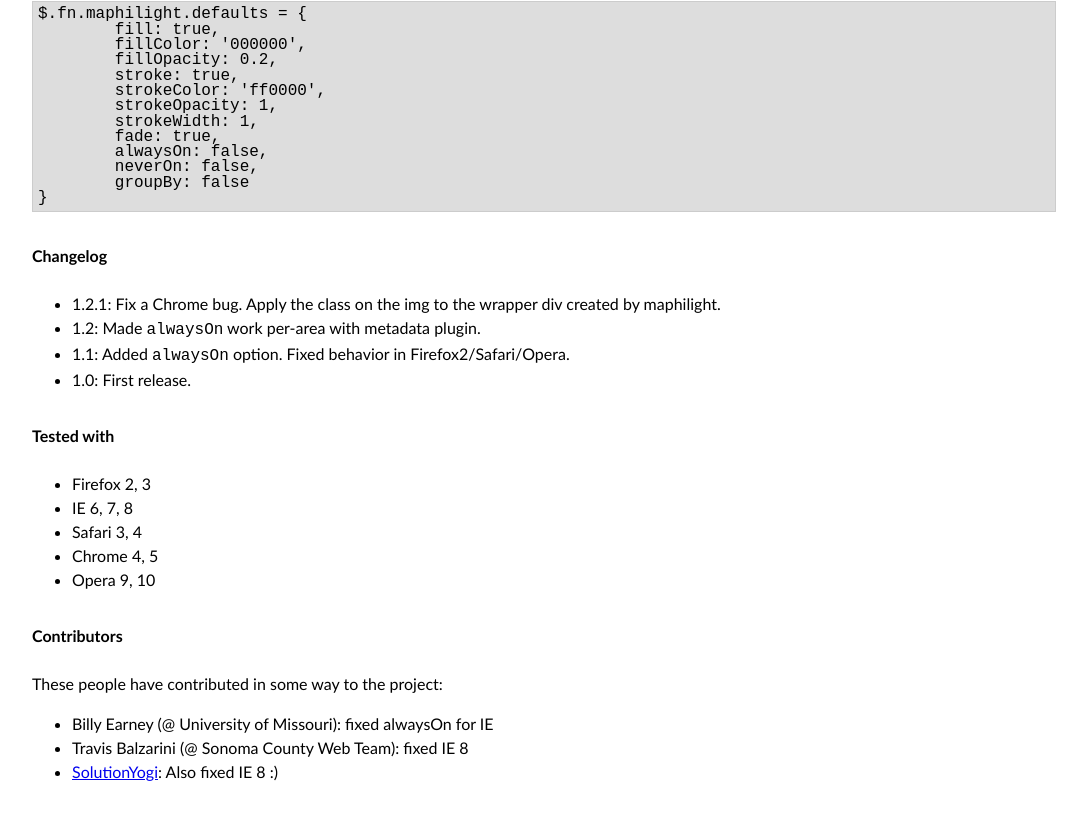
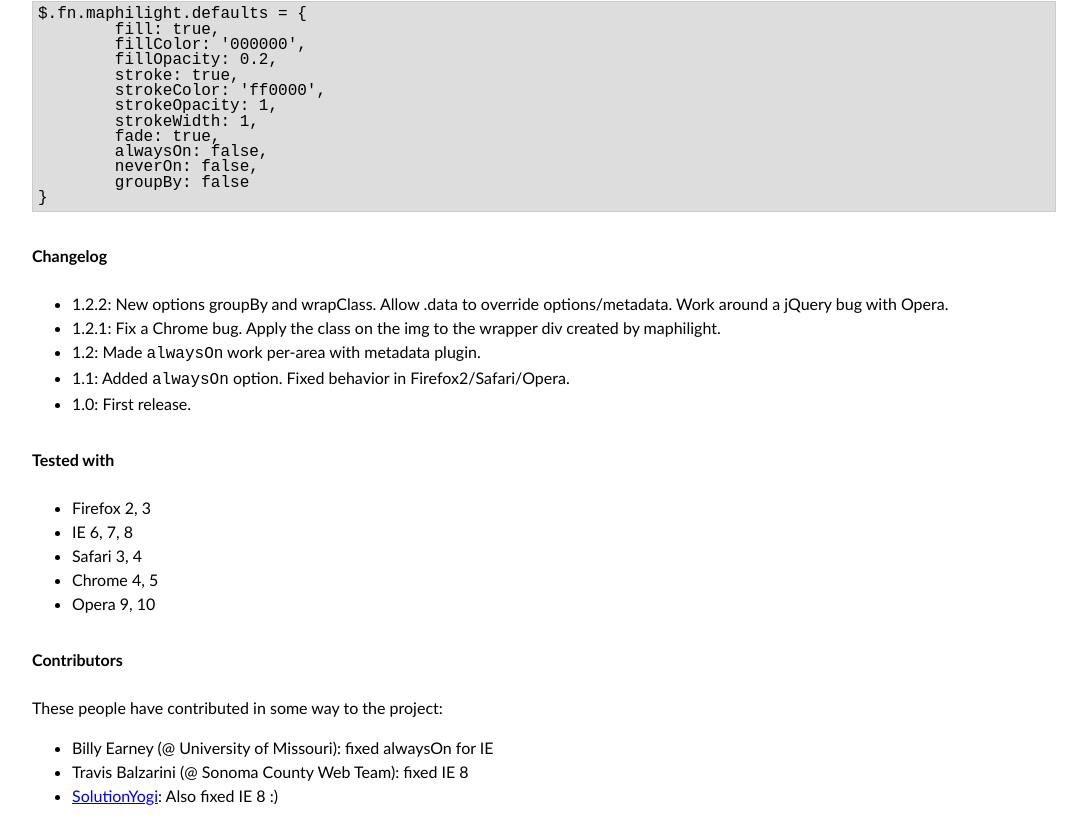
Before and after one commit to kemayo/maphilight, a plain HTML site: page docs/index.html in a window 1280 px wide. Shown: the part 1188-2012 px from the top of the page, without its empty margins (96-1183 px from the left). Before the commit the page ends 1988 px from the top, so only its background shows below. Drawn offline with Linux system fonts and the light colour scheme.

Commit message:
Update changelog

```diff
--- a/docs/index.html
+++ b/docs/index.html
@@ -165,6 +165,7 @@
 	</div>
 	<h2>Changelog</h2>
 	<ul>
+		<li>1.2.2: New options groupBy and wrapClass. Allow .data to override options/metadata. Work around a jQuery bug with Opera.</li>
 		<li>1.2.1: Fix a Chrome bug. Apply the class on the img to the wrapper div created by maphilight.</li>
 		<li>1.2: Made <code>alwaysOn</code> work per-area with metadata plugin.</li>
 		<li>1.1: Added <code>alwaysOn</code> option. Fixed behavior in Firefox2/Safari/Opera.</li>
```
